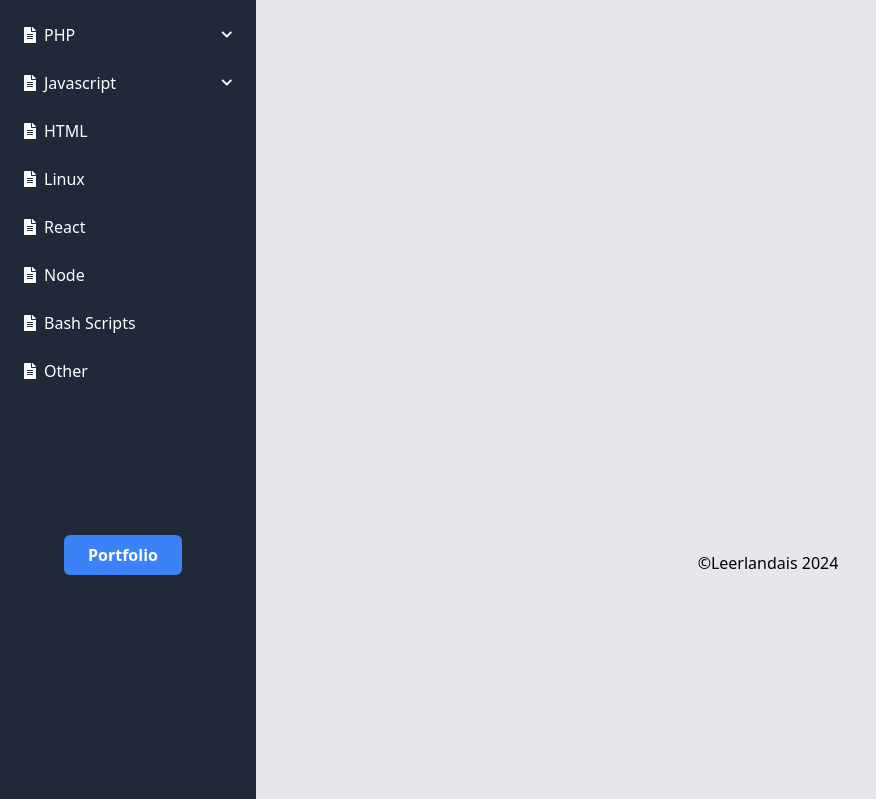
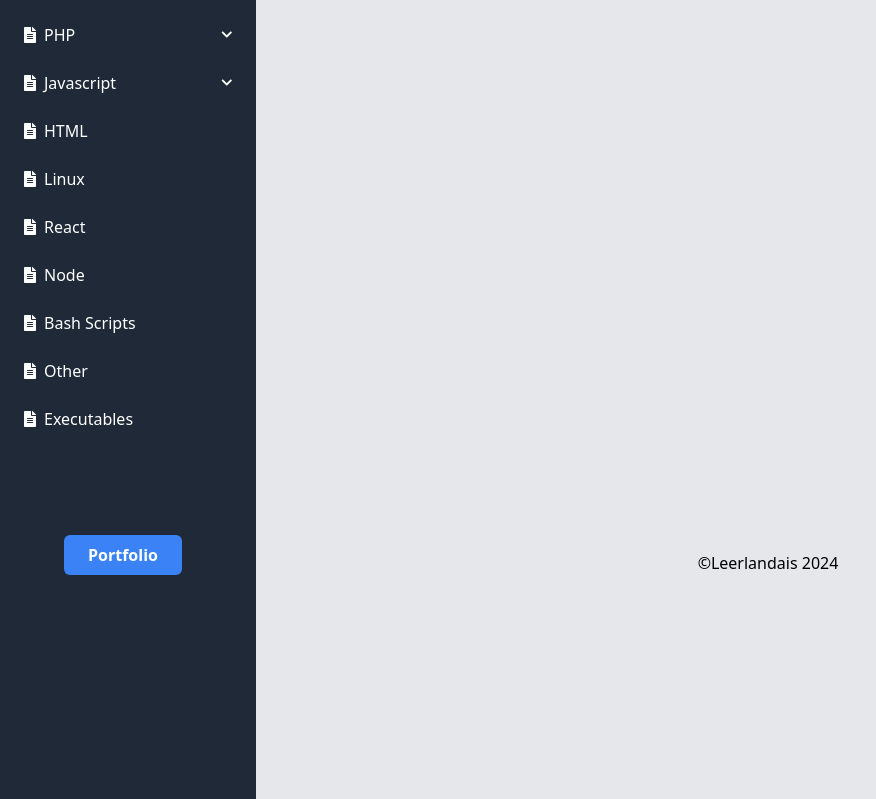
Before and after one commit to Leerlandais/final_snippets, a PHP site: template view/template.html.twig in a window 1280 px wide. Shown: the part 65-864 px from the top of the page, without its empty margins (0-876 px from the left). Run offline with PHP 8.4, Linux system fonts and the light colour scheme; the template is opened without the code that fills it, so the values that code supplies are empty; some libraries are stand-ins or nearby versions.

Commit message:
added sidebar link

```diff
--- a/view/template.html.twig
+++ b/view/template.html.twig
@@ -157,6 +157,17 @@
                         </div>
                     </a>
                 </li>
+    <!-- ALWAYS LEAVE EXES FIELD HERE -->
+    <li class="option-with-dropdown">
+        <a href="?route=select&type=exes">
+            <div class="flex items-center justify-between p-2 hover:bg-gray-700">
+                <div class="flex items-center">
+                    <i class="fas fa-file-alt mr-2"></i>
+                    <span>Executables</span>
+                </div>
+            </div>
+        </a>
+    </li>
                 {% endblock %} {# end sideBarPublic #}
                 {% block sideBarAdmin %}
                 <!-- Add more links for the side navigation -->
```
